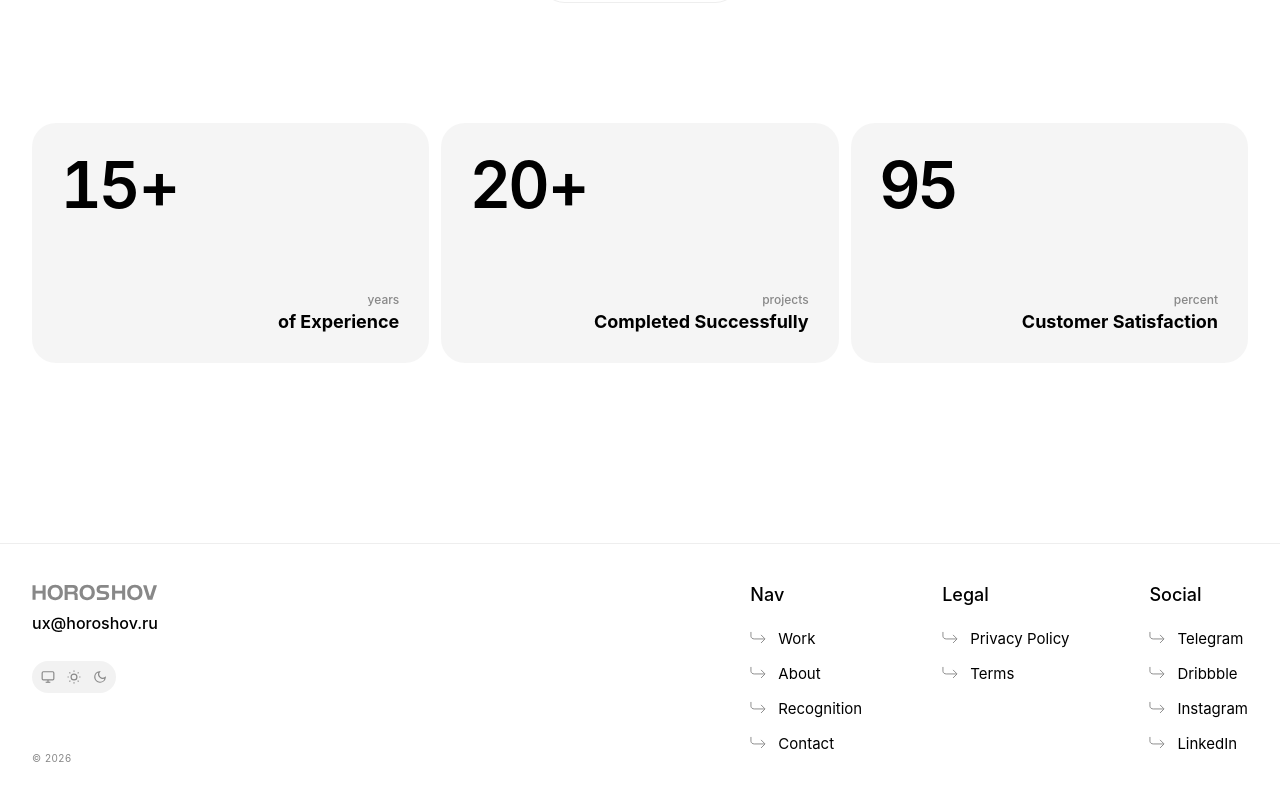
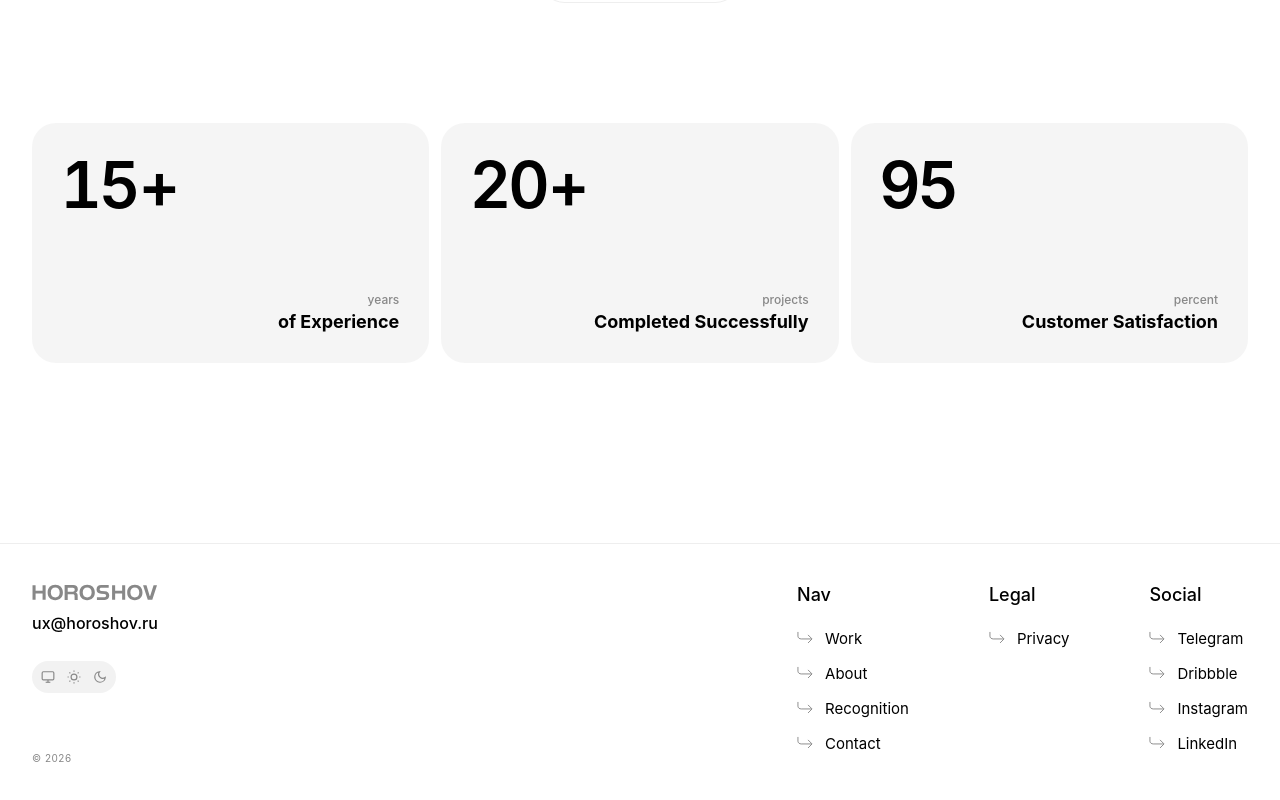
Before and after one commit to Horoshov/my-portfolio, a React (Vite) app: page /about in a window 1280 px wide. Shown: the part 7231-8031 px from the top of the page. Built offline with nearby package versions, Linux system fonts and the light colour scheme.

Commit message:
Update footer links: keep only Privacy

```diff
--- a/src/components/Footer.jsx
+++ b/src/components/Footer.jsx
@@ -44,8 +44,7 @@ const Footer = () => {
 
           <div className={styles.footerLinkList}>
             <div className={styles.footerSectionTitle}>Legal</div>
-            <FooterLink to="/privacy-policy" label="Privacy Policy" styles={styles} />
-            <FooterLink to="/terms-and-conditions" label="Terms" styles={styles} />
+            <FooterLink to="/privacy-policy" label="Privacy" styles={styles} />
           </div>
 
           <div className={styles.footerLinkList}>
```
